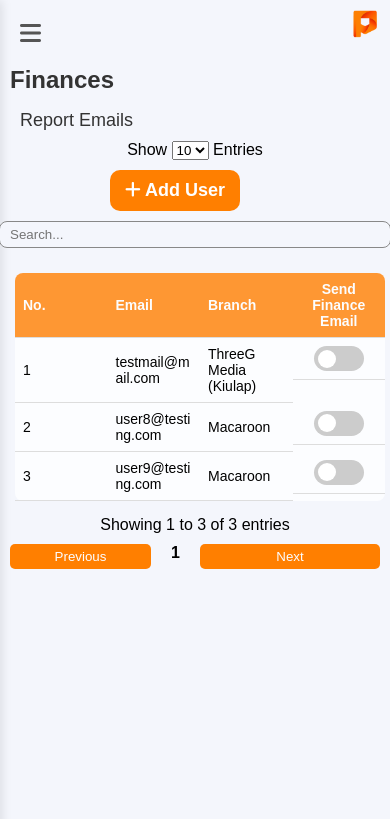
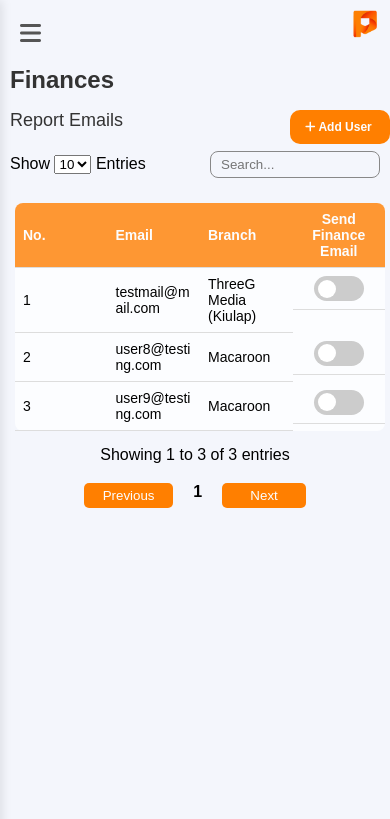
Before and after one commit to afsaalisha/pocket_intern_draft, a PHP site: the page made by app/views/finance.php in a window 390 px wide. Shown: the top 819 px of the page. Run offline with PHP 8.4, Linux system fonts and the light colour scheme; the template is opened without the code that fills it, so the values that code supplies are empty; some libraries are stand-ins or nearby versions.

Commit message:
finans..

```diff
--- a/public/css/mobile.css
+++ b/public/css/mobile.css
@@ -370,12 +370,18 @@
     }
 
     .finans-pepep {
-        margin-left: 10px;
+        margin-left: 0;
         font-size: 18px;
         text-align: center;
     }
 
-    .finans-table-controls,
+    .finans-table-controls{
+        display: flex;
+        justify-content: space-between;
+        align-items: center;
+        margin: 10px 0;
+    }
+
     .finans-table-footer {
       flex-direction: column;
       align-items: center;
@@ -383,20 +389,40 @@
       margin: 10px 0;
     }
 
+    .search {
+      margin: 10px 0;
+      width: 40%;
+      max-width: 100%;
+    }
+
     .finans-pagination {
-        width: 100%;
+      max-width: 100%;
+      width: 60%;
       justify-content: center;
-        margin: 10px 0;
+      margin: 5% 0;
     }
 
     .addinans {
-        width: auto;
-        top: auto;
-        position: relative;
-        margin: 10px auto;
-        display: block;
-        text-align: center;
+      position: absolute;
+      right: 0;
+      top: 70px;
       padding: 10px 15px;
+      background-color: #ff7f00;
+      color: #fcfdff;
+      font-size: 12px;
+      /* font-weight: bold; */
+      border: none;
+      border-radius: 10px;
+      cursor: pointer;
+      width: 70px;
+  }
+
+  .addinans:hover {
+      background: #FFA74D;
+  }
+
+  .addinans:active {
+      background: #CC5E00;
   }
 
     .finans-table-container {
```
Lines whose indentation alone changed are shown as unchanged.
